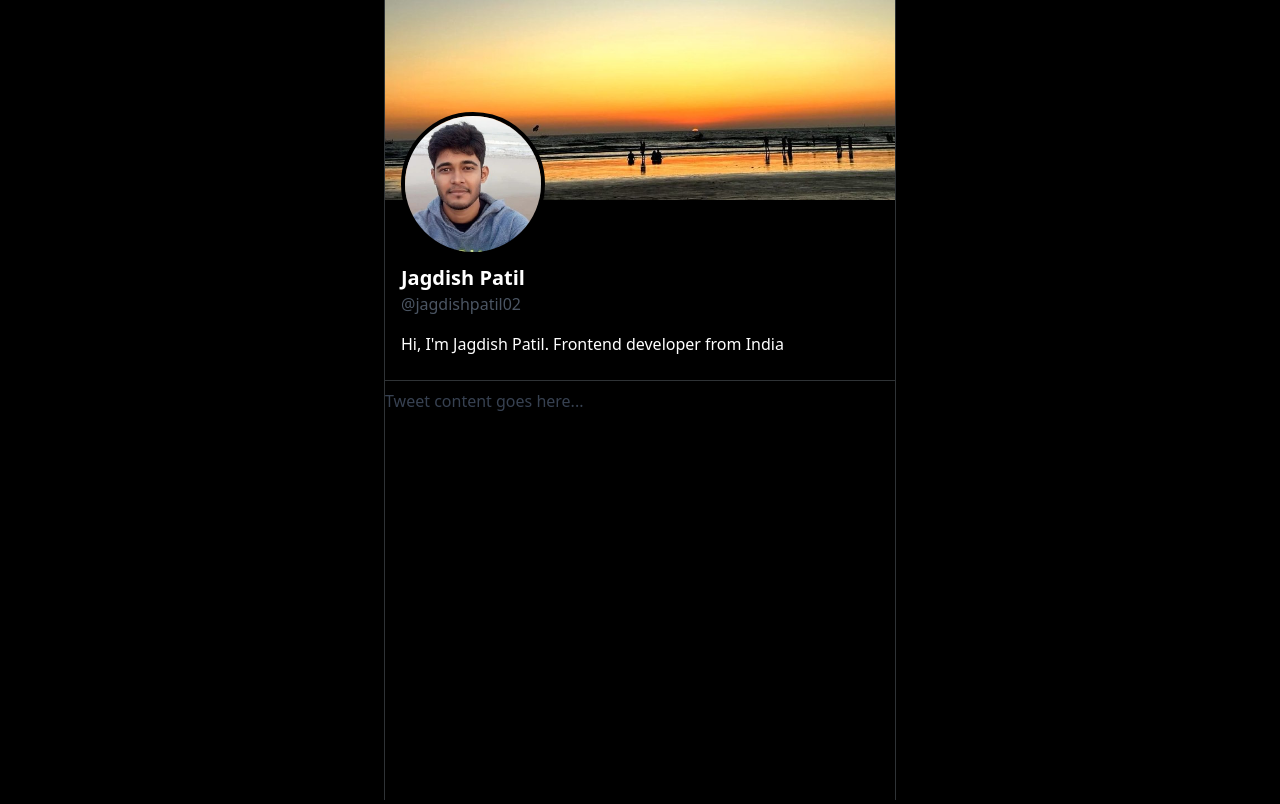
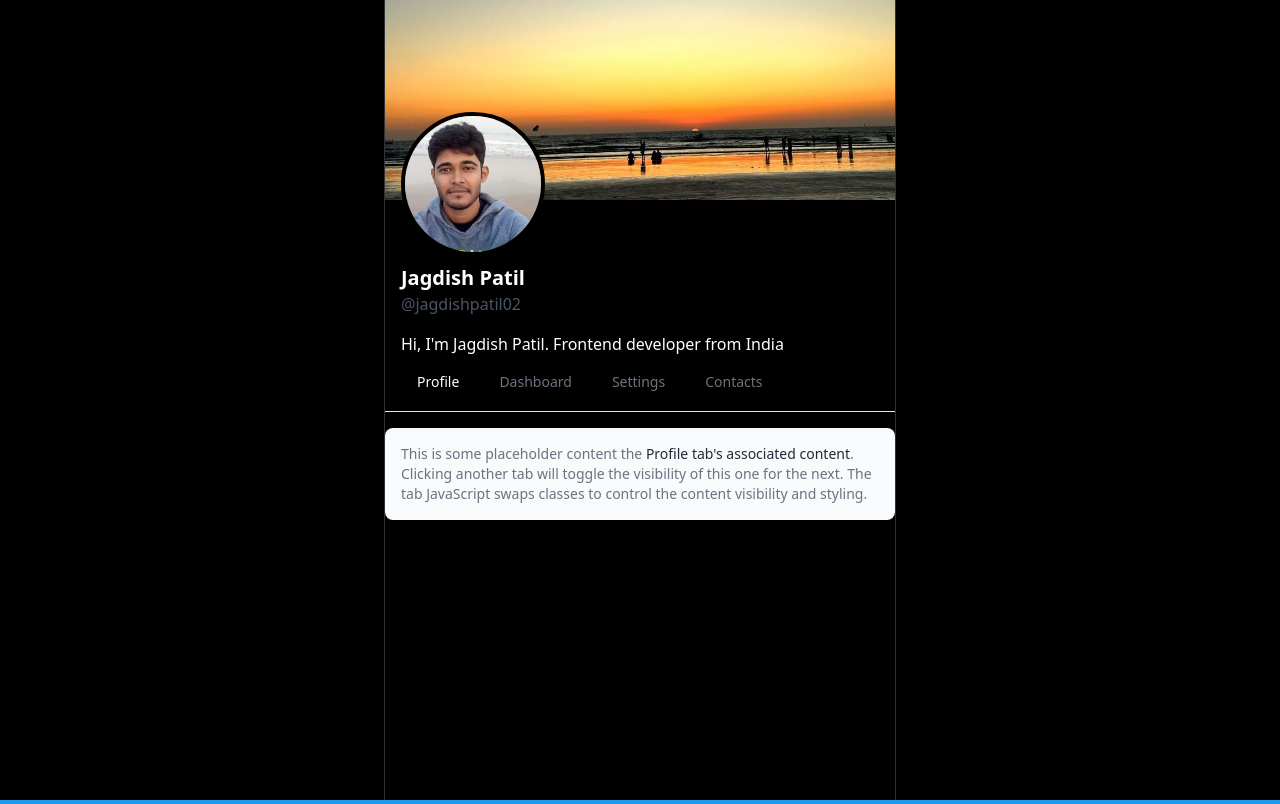
Before and after one commit to jagdishpatil02/portfolio, an Angular app: page /home in a window 1280 px wide. Built offline with nearby package versions, Linux system fonts and the light colour scheme.

Commit message:
tab component added

```diff
--- a/package.json
+++ b/package.json
@@ -21,6 +21,7 @@
     "autoprefixer": "^10.4.16",
     "class-variance-authority": "^0.7.0",
     "clsx": "^2.0.0",
+    "flowbite": "^2.2.0",
     "postcss": "^8.4.31",
     "rxjs": "~7.8.0",
     "tslib": "^2.3.0",
--- a/src/app/app.component.ts
+++ b/src/app/app.component.ts
@@ -1,8 +1,13 @@
-import { Component } from '@angular/core';
+import { Component, OnInit } from '@angular/core';
+import { initFlowbite } from 'flowbite';
 
 @Component({
   selector: 'app-root',
   templateUrl: './app.component.html',
   styleUrls: ['./app.component.scss'],
 })
-export class AppComponent {}
+export class AppComponent implements OnInit {
+  ngOnInit() {
+    initFlowbite();
+  }
+}
--- a/src/app/home/home.component.html
+++ b/src/app/home/home.component.html
@@ -19,16 +19,92 @@
         <p>Hi,
             I'm Jagdish Patil. Frontend developer from India
         </p>
-        <!-- <img width="25" src="../../assets/images/hi.gif" class="inline"
-        data-canonical-src="https://media.giphy.com/media/hvRJCLFzcasrR4ia7z/giphy.gif"> -->
     </div>
 
-    <!-- Tweets Section -->
-    <div class="mt-6">
-        <div class="border-t border-[#2f3336] py-2">
-            <p class="text-gray-700">Tweet content goes here...</p>
+
+
+    <div class="mb-4 border-b border-gray-200 dark:border-gray-700 px-4">
+        <ul class="flex flex-wrap -mb-px text-sm font-medium text-center text-gray-500 dark:text-gray-400"
+            id="tabs-example" role="tablist">
+            <li class="me-2" role="presentation">
+                <button
+                    class="inline-block rounded-t-lg border-b-2 border-transparent p-4 hover:border-gray-300 hover:text-gray-600 dark:hover:text-gray-300"
+                    id="profile-tab-example" type="button" role="tab" aria-controls="profile-example"
+                    aria-selected="false">
+                    Profile
+                </button>
+            </li>
+            <li class="me-2" role="presentation">
+                <button
+                    class="inline-block rounded-t-lg border-b-2 border-transparent p-4 hover:border-gray-300 hover:text-gray-600 dark:hover:text-gray-300"
+                    id="dashboard-tab-example" type="button" role="tab" aria-controls="dashboard-example"
+                    aria-selected="false">
+                    Dashboard
+                </button>
+            </li>
+            <li class="me-2" role="presentation">
+                <button
+                    class="inline-block rounded-t-lg border-b-2 border-transparent p-4 hover:border-gray-300 hover:text-gray-600 dark:hover:text-gray-300"
+                    id="settings-tab-example" type="button" role="tab" aria-controls="settings-example"
+                    aria-selected="false">
+                    Settings
+                </button>
+            </li>
+            <li role="presentation">
+                <button
+                    class="inline-block rounded-t-lg border-b-2 border-transparent p-4 hover:border-gray-300 hover:text-gray-600 dark:hover:text-gray-300"
+                    id="contacts-tab-example" type="button" role="tab" aria-controls="contacts-example"
+                    aria-selected="false">
+                    Contacts
+                </button>
+            </li>
+        </ul>
+    </div>
+    <div id="tabContentExample">
+        <div class="hidden rounded-lg bg-gray-50 p-4 dark:bg-gray-800" id="profile-example" role="tabpanel"
+            aria-labelledby="profile-tab-example">
+            <p class="text-sm text-gray-500 dark:text-gray-400">
+                This is some placeholder content the
+                <strong class="font-medium text-gray-800 dark:text-white">Profile tab's associated content</strong>.
+                Clicking another tab will toggle the visibility of this one for
+                the next. The tab JavaScript swaps classes to control the content
+                visibility and styling.
+            </p>
         </div>
-        <!-- Add more tweet elements as needed -->
+        <div class="hidden rounded-lg bg-gray-50 p-4 dark:bg-gray-800" id="dashboard-example" role="tabpanel"
+            aria-labelledby="dashboard-tab-example">
+            <p class="text-sm text-gray-500 dark:text-gray-400">
+                This is some placeholder content the
+                <strong class="font-medium text-gray-800 dark:text-white">Dashboard tab's associated content</strong>.
+                Clicking another tab will toggle the visibility of this one for
+                the next. The tab JavaScript swaps classes to control the content
+                visibility and styling.
+            </p>
+        </div>
+        <div class="hidden rounded-lg bg-gray-50 p-4 dark:bg-gray-800" id="settings-example" role="tabpanel"
+            aria-labelledby="settings-tab-example">
+            <p class="text-sm text-gray-500 dark:text-gray-400">
+                This is some placeholder content the
+                <strong class="font-medium text-gray-800 dark:text-white">Settings tab's associated content</strong>.
+                Clicking another tab will toggle the visibility of this one for
+                the next. The tab JavaScript swaps classes to control the content
+                visibility and styling.
+            </p>
+        </div>
+        <div class="hidden rounded-lg bg-gray-50 p-4 dark:bg-gray-800" id="contacts-example" role="tabpanel"
+            aria-labelledby="contacts-tab-example">
+            <p class="text-sm text-gray-500 dark:text-gray-400">
+                This is some placeholder content the
+                <strong class="font-medium text-gray-800 dark:text-white">Contacts tab's associated content</strong>.
+                Clicking another tab will toggle the visibility of this one for
+                the next. The tab JavaScript swaps classes to control the content
+                visibility and styling.
+            </p>
+        </div>
     </div>
 
+
 </div>
+<!-- Add more tweet elements as needed -->
+
+<div class="border-[#1d9bf0] border-b-4"></div>
--- a/src/app/home/home.component.ts
+++ b/src/app/home/home.component.ts
@@ -1,10 +1,59 @@
-import { Component } from '@angular/core';
+import { AfterViewInit, Component, OnInit } from '@angular/core';
+import { Tabs } from 'flowbite';
+import type { TabsOptions, TabsInterface, TabItem } from 'flowbite';
 
 @Component({
   selector: 'app-home',
   templateUrl: './home.component.html',
-  styleUrls: ['./home.component.scss']
+  styleUrls: ['./home.component.scss'],
 })
-export class HomeComponent {
+export class HomeComponent implements OnInit, AfterViewInit {
+  ngOnInit(): void {}
 
+  ngAfterViewInit(): void {
+    const tabsElement = document.getElementById('tabs-example');
+    // create an array of objects with the id, trigger element (eg. button), and the content element
+    const tabElements: any = [
+      {
+        id: 'profile',
+        triggerEl: document.querySelector('#profile-tab-example'),
+        targetEl: document.querySelector('#profile-example'),
+      },
+      {
+        id: 'dashboard',
+        triggerEl: document.querySelector('#dashboard-tab-example'),
+        targetEl: document.querySelector('#dashboard-example'),
+      },
+      {
+        id: 'settings',
+        triggerEl: document.querySelector('#settings-tab-example'),
+        targetEl: document.querySelector('#settings-example'),
+      },
+      {
+        id: 'contacts',
+        triggerEl: document.querySelector('#contacts-tab-example'),
+        targetEl: document.querySelector('#contacts-example'),
+      },
+    ];
+
+    // options with default values
+    const options = {
+      defaultTabId: 'profile',
+      activeClasses: 'text-white border-[#1d9bf0] border-b-4',
+      inactiveClasses:
+        'text-gray-500 hover:text-gray-600 dark:text-gray-400 border-gray-100 hover:border-gray-300 dark:border-gray-700 dark:hover:text-gray-300',
+      onShow: () => {
+        console.log('tab is shown');
+      },
+    };
+    // instance options with default values
+    const instanceOptions = {
+      id: 'default-tab',
+      override: true,
+    };
+    if (instanceOptions && tabElements && options && tabsElement) {
+      const tabs = new Tabs(tabsElement, tabElements, options, instanceOptions);
+      tabs.show('profile');
+    }
+  }
 }
--- a/tailwind.config.js
+++ b/tailwind.config.js
@@ -1,8 +1,8 @@
 /** @type {import('tailwindcss').Config} */
 module.exports = {
-  content: ["./src/**/*.{html,js}"],
+  content: ["./src/**/*.{html,js}", "./node_modules/flowbite/**/*.js"],
   theme: {
     extend: {},
   },
-  plugins: [],
+  plugins: [require("flowbite/plugin")],
 };
```
Also changed, not shown: 1 other file (tests, documents, lock files or other folders).
